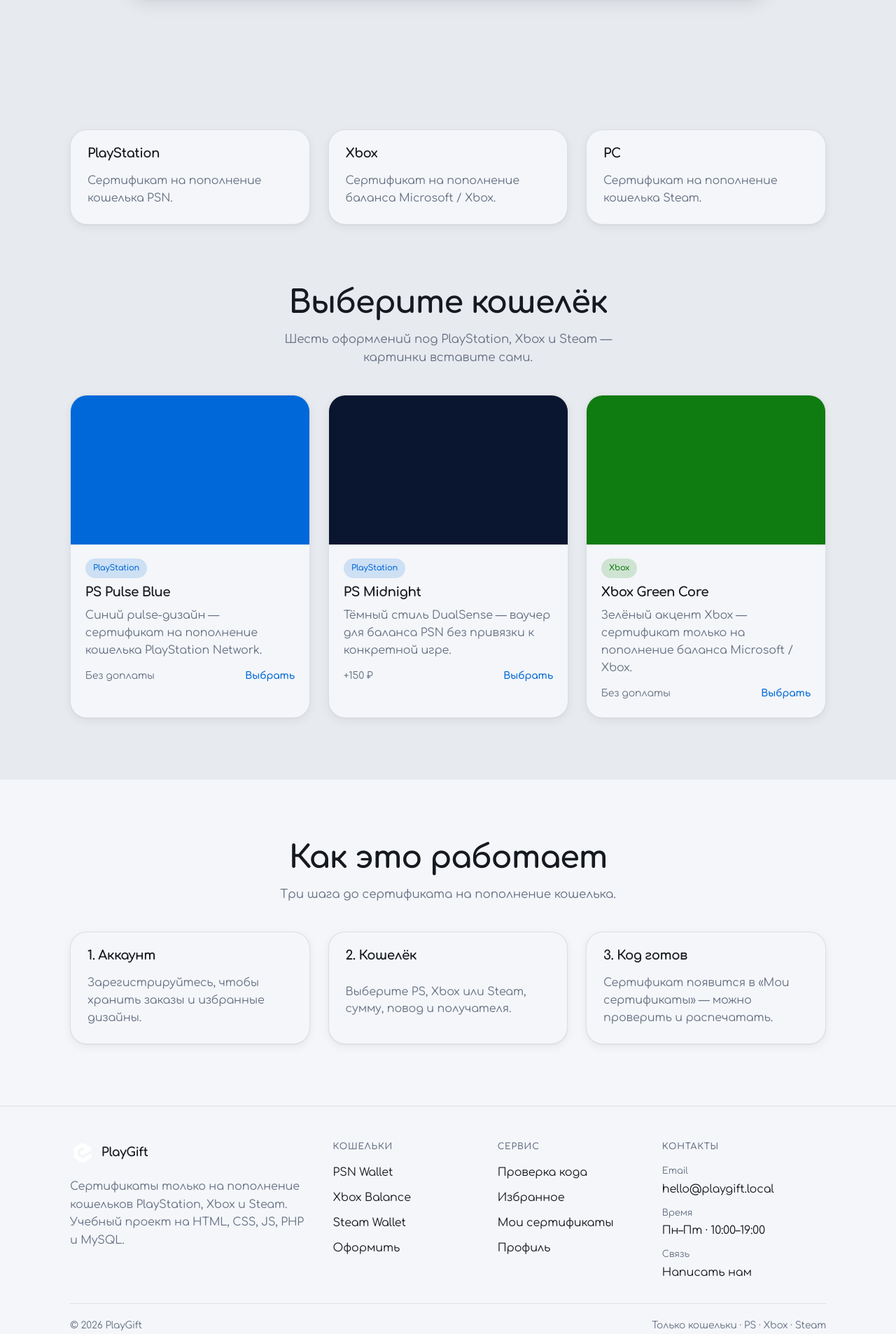
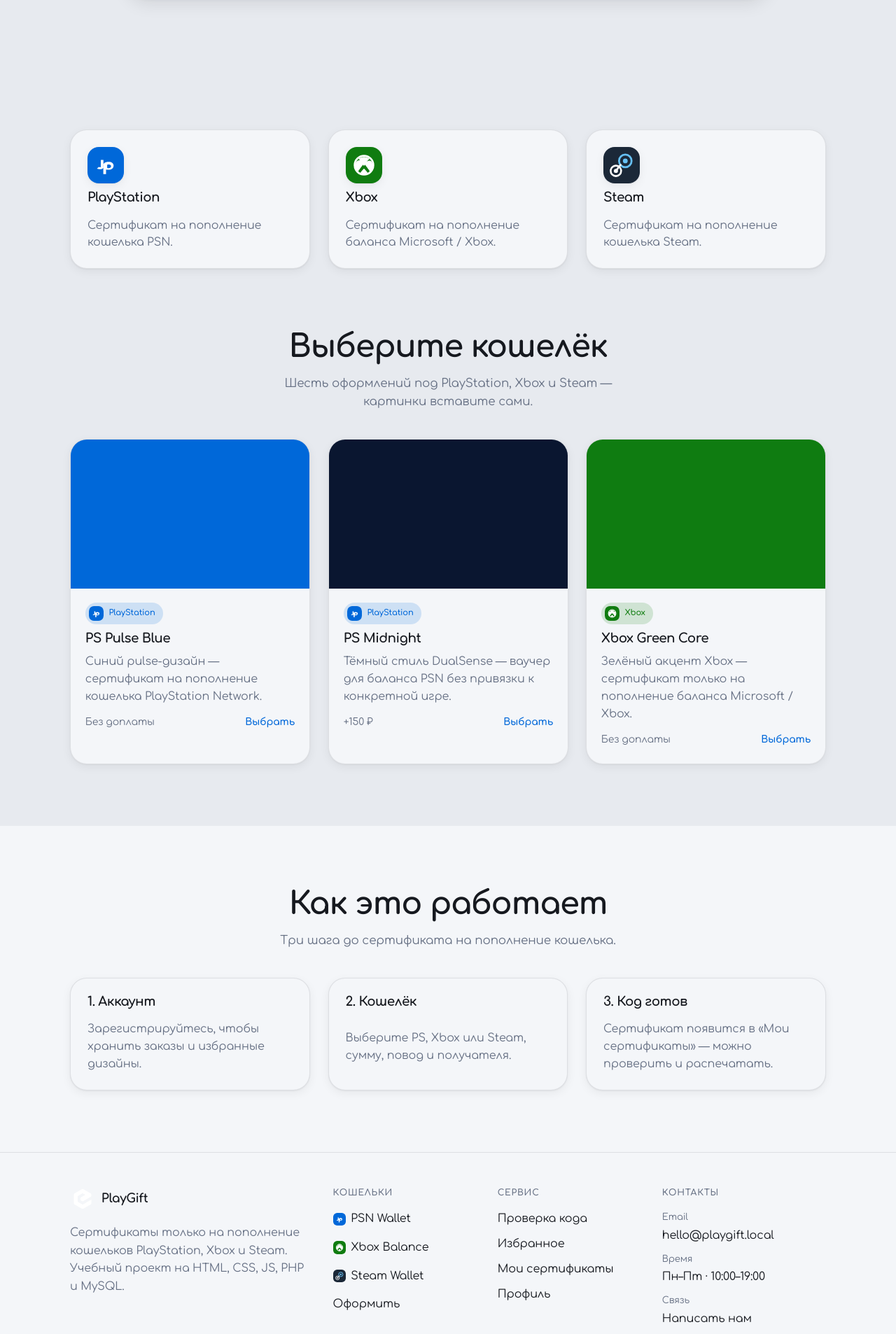
Before and after one commit to Aivaki888/UPNSK, a PHP site: page /index.php in a window 1280 px wide. Shown: the part 1029-2935 px from the top of the page at 70% size. Run offline with PHP 8.4, Linux system fonts and the light colour scheme; data comes from the database, SQL or seed files in the repository.

Commit message:
Add platform icons to wallet surfaces
Introduce PS, Xbox and Steam icons and show them on wallet cards,
catalog filters, design chips, order choices and footer links.

Co-authored-by: marktwo571 <marktwo571@gmail.com>

```diff
--- a/assets/css/style.css
+++ b/assets/css/style.css
@@ -722,6 +722,85 @@ textarea {
   color: var(--pc);
 }
 
+.chip-platform {
+  display: inline-flex;
+  align-items: center;
+  gap: 0.45rem;
+  padding: 0.28rem 0.7rem 0.28rem 0.3rem;
+}
+
+.platform-icon {
+  width: 2.5rem;
+  height: 2.5rem;
+  border-radius: 0.85rem;
+  object-fit: cover;
+  flex-shrink: 0;
+  display: block;
+  box-shadow: var(--shadow-sm);
+}
+
+.platform-icon-lg {
+  width: 3.25rem;
+  height: 3.25rem;
+  border-radius: 1rem;
+}
+
+.platform-icon-sm {
+  width: 1.35rem;
+  height: 1.35rem;
+  border-radius: 0.45rem;
+  box-shadow: none;
+}
+
+.platform-icon-xs {
+  width: 1.15rem;
+  height: 1.15rem;
+  border-radius: 0.35rem;
+  box-shadow: none;
+}
+
+.platform-icon-fallback {
+  display: inline-grid;
+  place-items: center;
+  background: var(--accent-soft);
+  color: var(--accent);
+  font-weight: 700;
+}
+
+.wallet-card {
+  display: grid;
+  gap: 0.75rem;
+  justify-items: start;
+}
+
+.wallet-card .platform-icon-lg {
+  margin-bottom: 0.15rem;
+}
+
+.platform-filter-btn {
+  display: inline-flex;
+  align-items: center;
+  gap: 0.45rem;
+}
+
+.platform-filter-row {
+  flex-wrap: wrap;
+}
+
+.footer-wallet-links a {
+  display: inline-flex;
+  align-items: center;
+  gap: 0.45rem;
+}
+
+.design-choice .caption {
+  display: flex;
+  align-items: center;
+  justify-content: center;
+  gap: 0.4rem;
+  flex-wrap: wrap;
+}
+
 .design-meta {
   display: flex;
   justify-content: space-between;
--- a/favorites.php
+++ b/favorites.php
@@ -45,7 +45,7 @@ require __DIR__ . '/includes/header.php';
                             <?php render_media($design['image_path'], $design['title'], 'design-image', 'Место для картинки дизайна'); ?>
                         </div>
                         <div class="design-body">
-                            <span class="chip chip-<?= e(strtolower($design['category'])) ?>"><?= e($design['category']) ?></span>
+                            <?php render_platform_chip($design['category']); ?>
                             <h3><?= e($design['title']) ?></h3>
                             <p class="muted"><?= e($design['description']) ?></p>
                             <div class="design-meta">
--- a/includes/footer.php
+++ b/includes/footer.php
@@ -15,10 +15,25 @@ declare(strict_types=1);
 
             <div class="footer-col">
                 <h2 class="footer-title">Кошельки</h2>
-                <ul class="footer-links">
-                    <li><a href="catalog.php?category=PlayStation">PSN Wallet</a></li>
-                    <li><a href="catalog.php?category=Xbox">Xbox Balance</a></li>
-                    <li><a href="catalog.php?category=PC">Steam Wallet</a></li>
+                <ul class="footer-links footer-wallet-links">
+                    <li>
+                        <a href="catalog.php?category=PlayStation">
+                            <?php render_platform_icon('PlayStation', 'platform-icon platform-icon-xs'); ?>
+                            <span>PSN Wallet</span>
+                        </a>
+                    </li>
+                    <li>
+                        <a href="catalog.php?category=Xbox">
+                            <?php render_platform_icon('Xbox', 'platform-icon platform-icon-xs'); ?>
+                            <span>Xbox Balance</span>
+                        </a>
+                    </li>
+                    <li>
+                        <a href="catalog.php?category=PC">
+                            <?php render_platform_icon('PC', 'platform-icon platform-icon-xs'); ?>
+                            <span>Steam Wallet</span>
+                        </a>
+                    </li>
                     <li><a href="order.php">Оформить</a></li>
                 </ul>
             </div>
--- a/includes/helpers.php
+++ b/includes/helpers.php
@@ -220,3 +220,50 @@ function status_label(string $status): string
         default => $status,
     };
 }
+
+function platform_slug(string $category): string
+{
+    return match (mb_strtolower(trim($category))) {
+        'playstation', 'ps', 'psn' => 'playstation',
+        'xbox' => 'xbox',
+        'pc', 'steam' => 'pc',
+        default => 'pc',
+    };
+}
+
+function platform_label(string $category): string
+{
+    return match (platform_slug($category)) {
+        'playstation' => 'PlayStation',
+        'xbox' => 'Xbox',
+        default => 'Steam',
+    };
+}
+
+function platform_icon_path(string $category): string
+{
+    return 'assets/img/platforms/' . platform_slug($category) . '.svg';
+}
+
+function render_platform_icon(string $category, string $class = 'platform-icon'): void
+{
+    $path = platform_icon_path($category);
+    $label = platform_label($category);
+    if (media_exists($path)) {
+        echo '<img class="' . e($class) . '" src="' . e($path) . '" alt="' . e($label) . '" width="40" height="40" loading="lazy">';
+        return;
+    }
+
+    echo '<span class="' . e($class) . ' platform-icon-fallback" aria-hidden="true">' . e(mb_substr($label, 0, 1)) . '</span>';
+}
+
+function render_platform_chip(string $category, string $extraClass = ''): void
+{
+    $slug = platform_slug($category);
+    $label = platform_label($category);
+    $class = trim('chip chip-' . $slug . ' chip-platform ' . $extraClass);
+    echo '<span class="' . e($class) . '">';
+    render_platform_icon($category, 'platform-icon platform-icon-sm');
+    echo '<span>' . e($label) . '</span>';
+    echo '</span>';
+}
--- a/index.php
+++ b/index.php
@@ -48,17 +48,20 @@ require __DIR__ . '/includes/header.php';
 
 <section class="section" style="padding-bottom: 0;">
     <div class="container">
-        <div class="feature-grid">
-            <a class="feature-item" href="catalog.php?category=PlayStation">
+        <div class="feature-grid wallet-grid">
+            <a class="feature-item wallet-card" href="catalog.php?category=PlayStation">
+                <?php render_platform_icon('PlayStation', 'platform-icon platform-icon-lg'); ?>
                 <h3>PlayStation</h3>
                 <p>Сертификат на пополнение кошелька PSN.</p>
             </a>
-            <a class="feature-item" href="catalog.php?category=Xbox">
+            <a class="feature-item wallet-card" href="catalog.php?category=Xbox">
+                <?php render_platform_icon('Xbox', 'platform-icon platform-icon-lg'); ?>
                 <h3>Xbox</h3>
                 <p>Сертификат на пополнение баланса Microsoft / Xbox.</p>
             </a>
-            <a class="feature-item" href="catalog.php?category=PC">
-                <h3>PC</h3>
+            <a class="feature-item wallet-card" href="catalog.php?category=PC">
+                <?php render_platform_icon('PC', 'platform-icon platform-icon-lg'); ?>
+                <h3>Steam</h3>
                 <p>Сертификат на пополнение кошелька Steam.</p>
             </a>
         </div>
@@ -78,7 +81,7 @@ require __DIR__ . '/includes/header.php';
                         <?php render_media($design['image_path'], $design['title'], 'design-image', 'Место для картинки дизайна'); ?>
                     </div>
                     <div class="design-body">
-                        <span class="chip chip-<?= e(strtolower($design['category'])) ?>"><?= e($design['category']) ?></span>
+                        <?php render_platform_chip($design['category']); ?>
                         <h3><?= e($design['title']) ?></h3>
                         <p class="muted"><?= e($design['description']) ?></p>
                         <div class="design-meta">
@@ -129,7 +132,7 @@ require __DIR__ . '/includes/header.php';
                         <?php render_media($design['image_path'], $design['title'], 'design-image', 'Место для картинки дизайна'); ?>
                     </div>
                     <div class="design-body">
-                        <span class="chip chip-<?= e(strtolower($design['category'])) ?>"><?= e($design['category']) ?></span>
+                        <?php render_platform_chip($design['category']); ?>
                         <h3><?= e($design['title']) ?></h3>
                         <div class="design-meta">
                             <a href="order.php?design=<?= (int) $design['id'] ?>">Оформить снова</a>
--- a/order.php
+++ b/order.php
@@ -139,7 +139,10 @@ require __DIR__ . '/includes/header.php';
                                 <div class="thumb" data-design-path="<?= e($design['image_path']) ?>">
                                     <?php render_media($design['image_path'], $design['title'], 'design-image', 'Картинка'); ?>
                                 </div>
-                                <div class="caption"><?= e($design['title']) ?></div>
+                                <div class="caption">
+                                    <?php render_platform_icon($design['category'], 'platform-icon platform-icon-xs'); ?>
+                                    <span><?= e($design['title']) ?></span>
+                                </div>
                             </label>
                         </div>
                     <?php endforeach; ?>
```
Also changed, not shown: about.php (+9 -6 lines), catalog.php (+6 -3 lines), assets/img/README.txt, assets/img/platforms/pc.svg (added), assets/img/platforms/playstation.svg (added), assets/img/platforms/xbox.svg (added).
